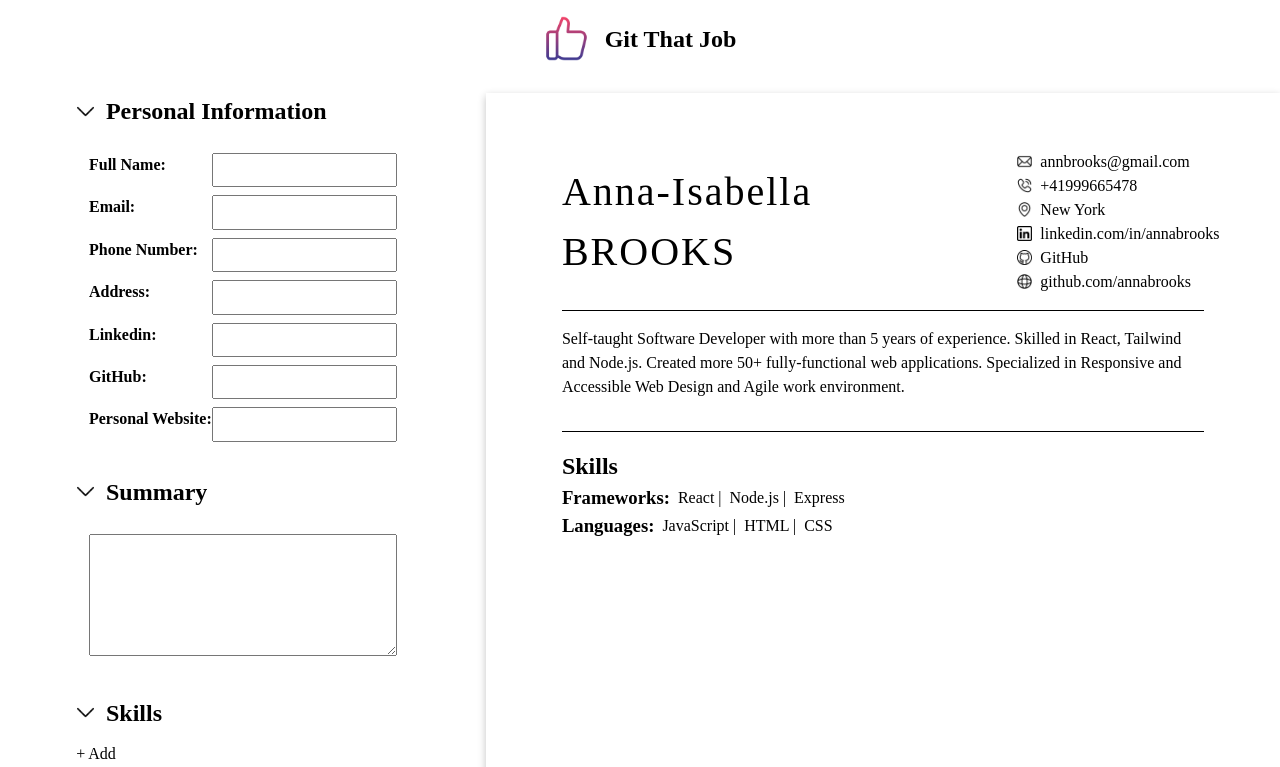
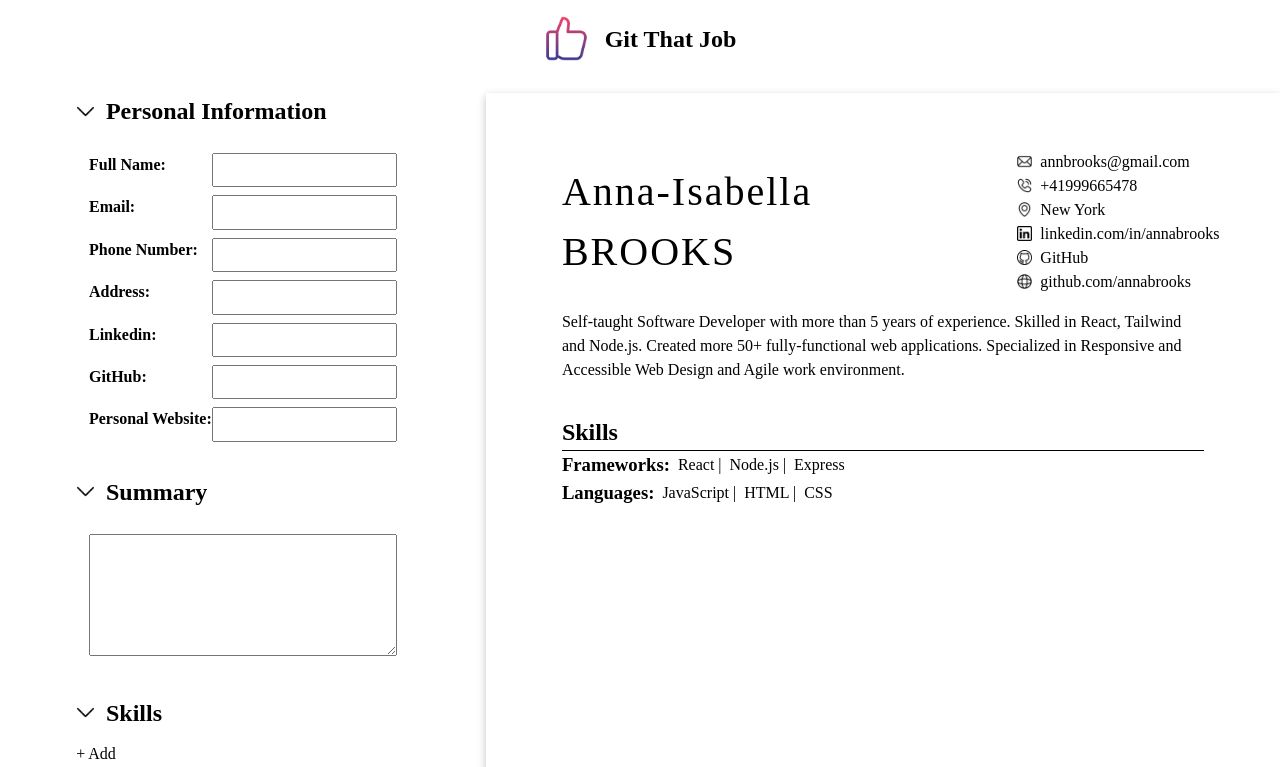
Before and after one commit to verobelo/cv-creator, a React (Vite) app in the folder cv-creator/: page / in a window 1280 px wide. Shown: the top 767 px of the page. Built offline with nearby package versions, Linux system fonts and the light colour scheme; a web font is replaced by a local one.

Commit message:
Change sections borders

```diff
--- a/cv-creator/src/index.css
+++ b/cv-creator/src/index.css
@@ -209,9 +209,11 @@ button:hover {
 }
 
 .cv-preview section:not(:first-child) {
-  border-top: 1px solid black;
-  margin-top: 1rem;
   padding: 1rem 0;
+}
+
+.cv-preview section h2 {
+  border-bottom: 1px solid black;
 }
 
 .personal-info-preview__contacts {
```
